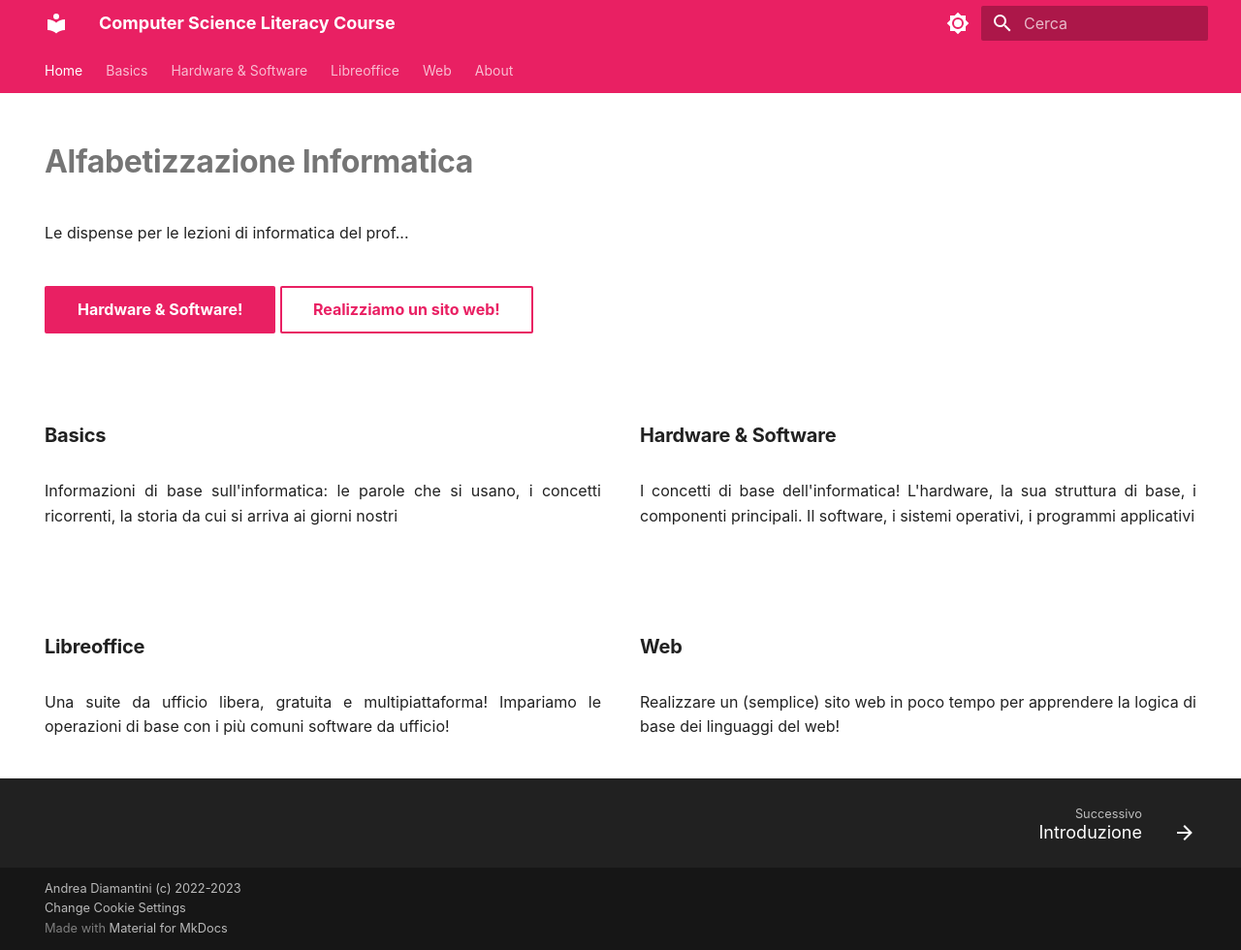
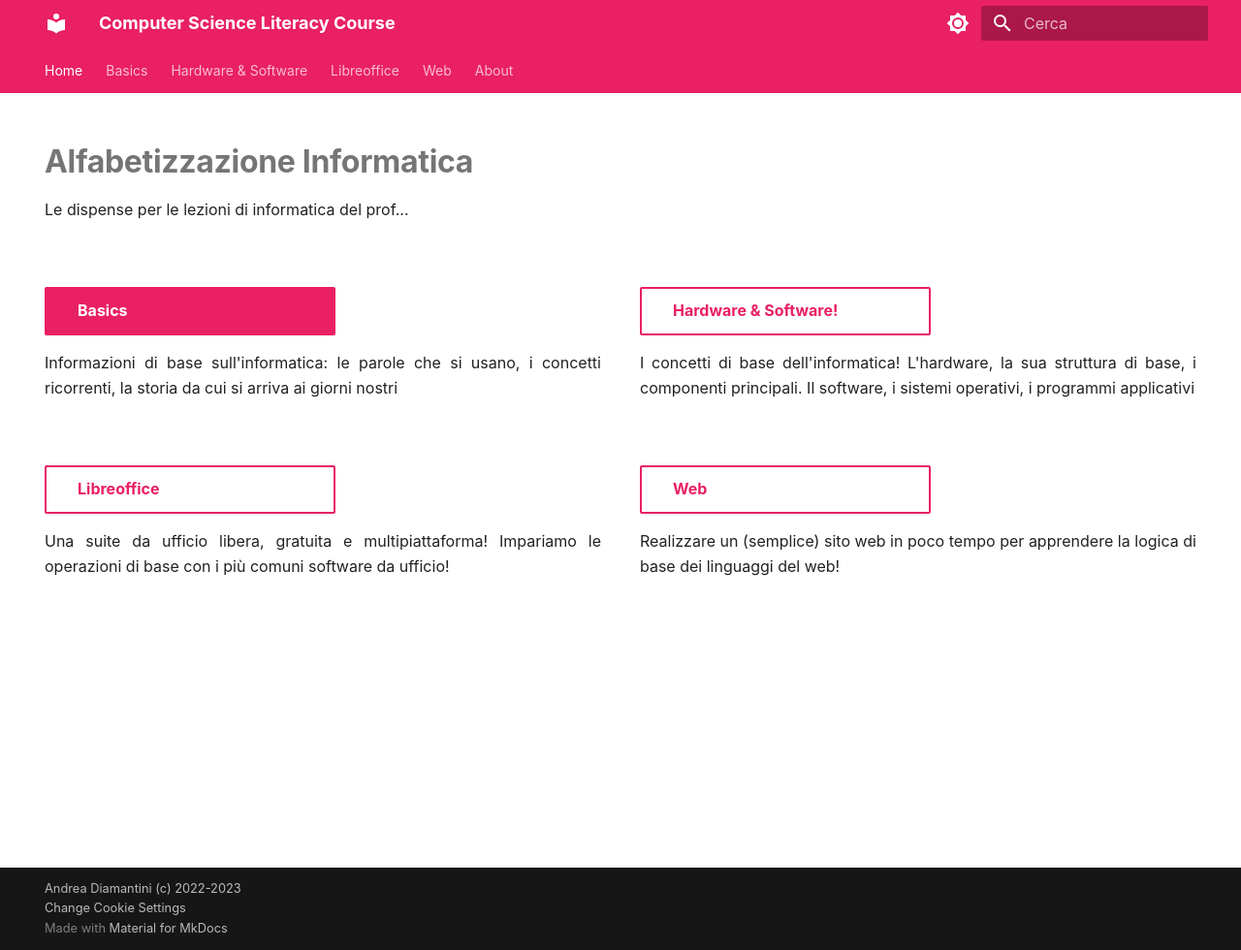
Before and after one commit to adjamhub/infohandouts, an MkDocs documentation site: the page built from docs/index.md, in a window 1280 px wide and 980 px high. Shown: the whole window at 97% size. Built offline with MkDocs 1.6.1 and Material for MkDocs 9.7.7, drawn with Linux system fonts in a browser that asks for light colours.

Commit message:
homepage update

```diff
--- a/docs/index.md
+++ b/docs/index.md
@@ -15,13 +16,11 @@
 <!-- xxxxxxxxxxxxxxxxxxxxxxxxxxxxxxxxxxxxxxxxxxxxxxxxxxxxxxxxxxxxxxxxxxxxxxxxxxxxxxx -->
 <section class="">
 
-<div>
-<h1 style="font-weight:bold">Alfabetizzazione Informatica</h1>
+<h1 style="font-weight:bold;margin:0px">Alfabetizzazione Informatica</h1>
 <p>Le dispense per le lezioni di informatica del prof...</p>
+
 <br>
-<a href="/hwsw/basics/00_intro" class="md-button md-button--primary">Hardware & Software!</a>
-<a href="/web/00_intro" class="md-button">Realizziamo un sito web!</a>
-</div>
+<br>
 
 </section>
 
@@ -31,24 +30,32 @@
 <div class="w3-row">
 
 <div class="w3-half" style="padding:0 20px 0 0">
-<h3>Basics</h3>
+<a href="basics/00_intro/" class="md-button md-button--primary" style="width:300px">Basics</a>
 <p>Informazioni di base sull'informatica: le parole che si usano, i concetti ricorrenti, la storia da cui si arriva ai giorni nostri</p>
+<br>
+<br>
 </div>
 
 <div class="w3-half" style="padding:0 0 0 20px">
-<h3>Hardware & Software</h3>
+<a href="/hwsw/00_intro" class="md-button" style="width:300px">Hardware & Software!</a>
 <p>I concetti di base dell'informatica! L'hardware, la sua struttura di base, i componenti principali.
 Il software, i sistemi operativi, i programmi applicativi</p>
+<br>
+<br>
 </div>
 
 <div class="w3-half" style="padding:0 20px 0 0">
-<h3>Libreoffice</h3>
+<a href="libreoffice/00_intro/" class="md-button" style="width:300px">Libreoffice</a>
 <p>Una suite da ufficio libera, gratuita e multipiattaforma! Impariamo le operazioni di base con i più comuni software da ufficio!</p>
+<br>
+<br>
 </div>
 
 <div class="w3-half" style="padding:0 0 0 20px">
-<h3>Web</h3>
+<a href="web/00_intro/" class="md-button" style="width:300px">Web</a>
 <p>Realizzare un (semplice) sito web in poco tempo per apprendere la logica di base dei linguaggi del web!</p>
+<br>
+<br>
 </div>
 
 </div>
```
Also changed, not shown: other parts of docs/index.md (+1 -0 lines).
